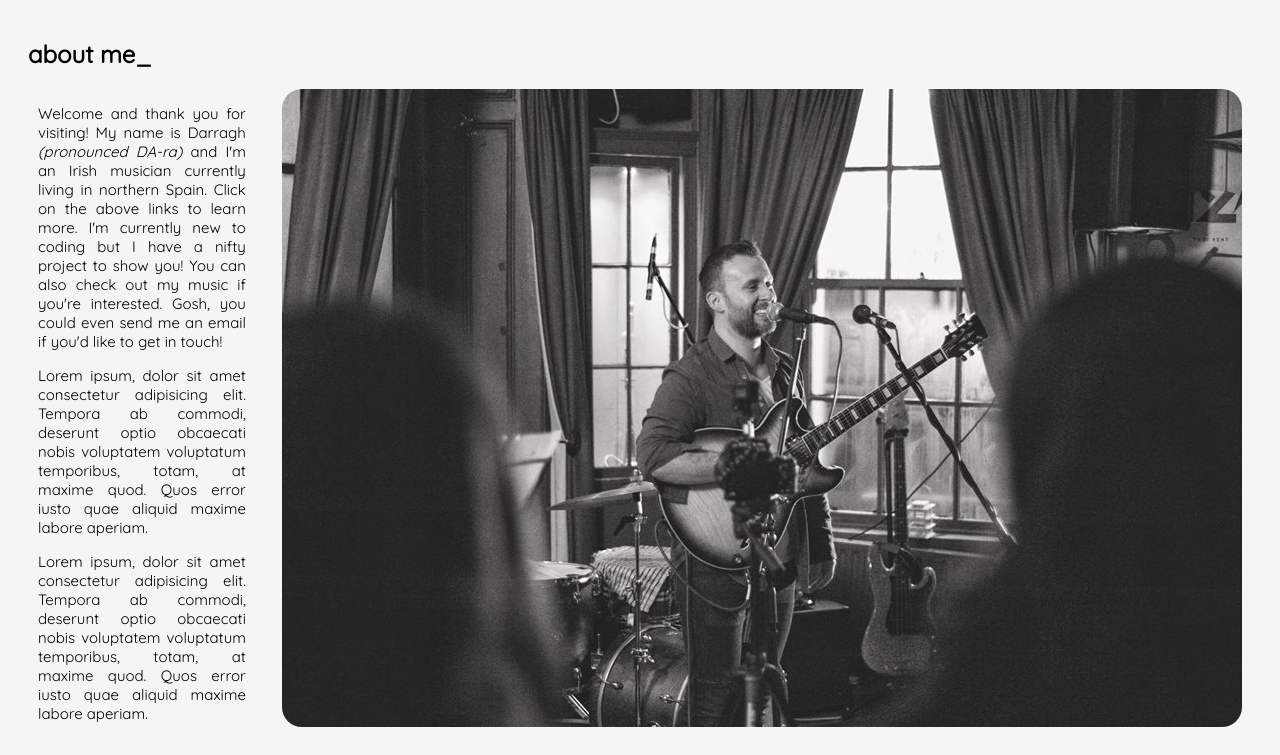
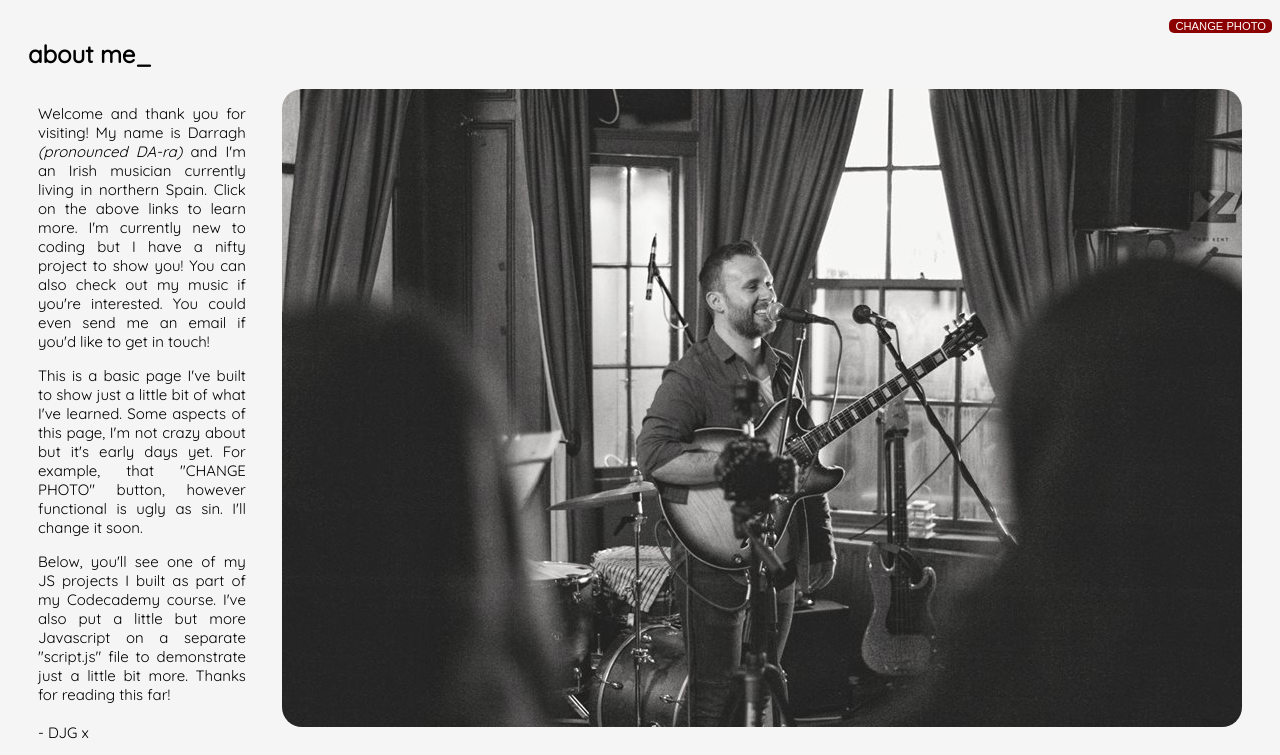
Before and after one commit to d-glennon/landingpage, a plain HTML site: page index.html in a window 1280 px wide. Shown: the part 150-905 px from the top of the page. Drawn offline with Linux system fonts and the light colour scheme.

Commit message:
Add more jpgs, make button interactive

```diff
--- a/index.html
+++ b/index.html
@@ -23,24 +23,28 @@
             </ul>
         </nav>
         <h1>Darragh J Glennon says <em>"Hello World!"</em></h1>
-    </header>
+    </header> <button id="switcher">change photo</button>
     <h2>about me_</h2>
+
     <div class="writeup">
         <div class="blurb1">
             <p>Welcome and thank you for visiting! My name is Darragh <em>(pronounced DA-ra)</em> and I'm an Irish
                 musician currently living in northern Spain. Click on the above links to learn more. I'm currently new
                 to coding but I have a nifty project to show you! You can also check out my music if you're interested.
-                Gosh, you could even send me an email if you'd like to get in touch!
+                You could even send me an email if you'd like to get in touch!
             </p>
-            <p> Lorem ipsum, dolor sit amet consectetur adipisicing elit. Tempora ab commodi, deserunt optio obcaecati
-                nobis voluptatem voluptatum temporibus, totam, at maxime quod. Quos error iusto quae aliquid maxime
-                labore aperiam.</p>
-            <p> Lorem ipsum, dolor sit amet consectetur adipisicing elit. Tempora ab commodi, deserunt optio obcaecati
-                nobis voluptatem voluptatum temporibus, totam, at maxime quod. Quos error iusto quae aliquid maxime
-                labore aperiam.</p>
+            <p> This is a basic page I've built to show just a little bit of what I've learned.
+                Some aspects of this page, I'm not crazy about but it's early days yet. For example, that
+                "CHANGE PHOTO" button, however functional is ugly as sin. I'll change it soon.
+            </p>
+            <p> Below, you'll see one of my JS projects I built as part of my Codecademy course.
+                I've also put a little but more Javascript on a separate "script.js" file to demonstrate
+                just a little bit more. Thanks for reading this far!</br></br> - DJG x
+            </p>
 
         </div>
-        <img class="imgcontainer" src="resources\images\darraghLive.jpg">
+        <img id="imgcontainer" src="resources\images\darraghLive.jpg" alt="darragh-live-1">
+
 
     </div>
     <div class="projects" id="projects">
--- a/main.js
+++ b/main.js
@@ -0,0 +1,13 @@
+// Get references to the button and the image element
+const picSwitcher = document.getElementById('switcher');
+const imageContainer = document.getElementById('imgcontainer');
+// Import the pictures to cycle through
+const imageArray = ['resources/images/darraghLive2.jpg', 'resources/images/darraghLive.jpg',
+    'resources/images/darraghLive3.jpg', 'resources/images/darraghLive4.jpg',
+    'resources/images/darraghLive7.jpg', 'resources/images/darraghLive6.jpg',
+    'resources/images/darraghLive9.jpg', 'resources/images/darraghLive10.jpg',];
+// Add a click event listener to the button
+picSwitcher.addEventListener('click', function () {
+    const randomImageIndex = Math.floor(Math.random() * imageArray.length);
+    imageContainer.src = imageArray[randomImageIndex];
+});
--- a/style.css
+++ b/style.css
@@ -15,7 +15,7 @@ body {
   h2 {
     font-weight: bolder;
     font-size: large;
-    color:blueviolet;
+    color: blueviolet;
   }
 
   nav ul {
@@ -26,7 +26,7 @@ body {
     flex-wrap: wrap;
   }
 
-  .imgcontainer {
+  #imgcontainer {
     order: -1;
     min-width: 100%;
   }
@@ -34,9 +34,22 @@ body {
   .blurb1 {
     min-width: 100%;
   }
+
   .blurb2 {
     min-width: 100%;
   }
+}
+
+#switcher {
+  float: right;
+  cursor: pointer;
+  background-color: darkred;
+  color: white;
+  border-radius: 5px;
+  border-style: none;
+  text-transform: uppercase;
+  font-size: 0.7rem;
+
 }
 
 h1,
@@ -110,7 +123,7 @@ h2 {
   border-radius: 3px;
 }
 
-.imgcontainer {
+#imgcontainer {
   width: 80%;
   height: 80%;
   border-radius: 20px;
```
Also changed, not shown: resources/images/darraghLive10.jpg (added), resources/images/darraghLive3.jpg (added), resources/images/darraghLive4.jpg (added), resources/images/darraghLive9.jpg (added), 2 other files.
